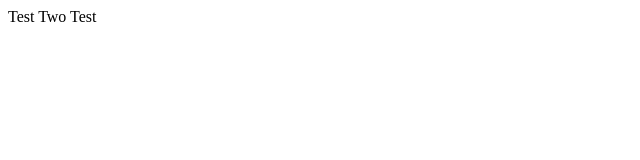
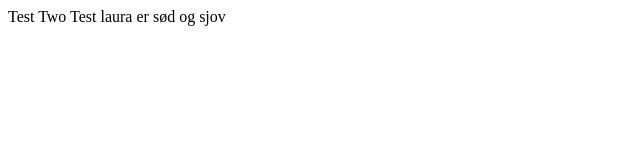
Before and after one commit to Whoopie058/Github-Practice-2, a plain HTML site: page index.html in a window 1280 px wide. Shown: the whole page, without its empty margins (0-640 px from the left). Drawn offline with Linux system fonts and the light colour scheme.

Commit message:
Update index.html

```diff
--- a/index.html
+++ b/index.html
@@ -8,5 +8,7 @@
 <body>
     Test Two
     Test
+
+    laura er sød og sjov
 </body>
 </html>
```
